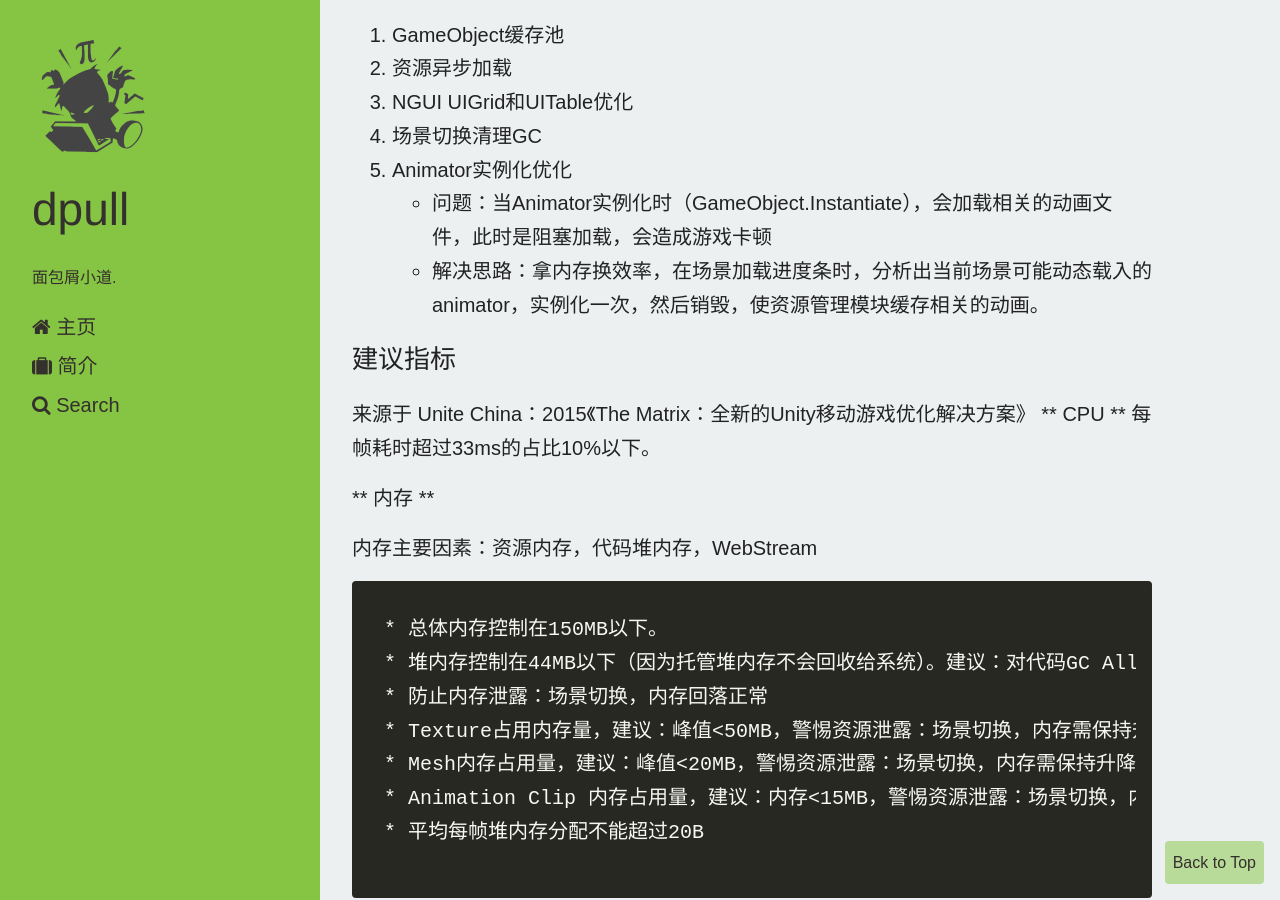
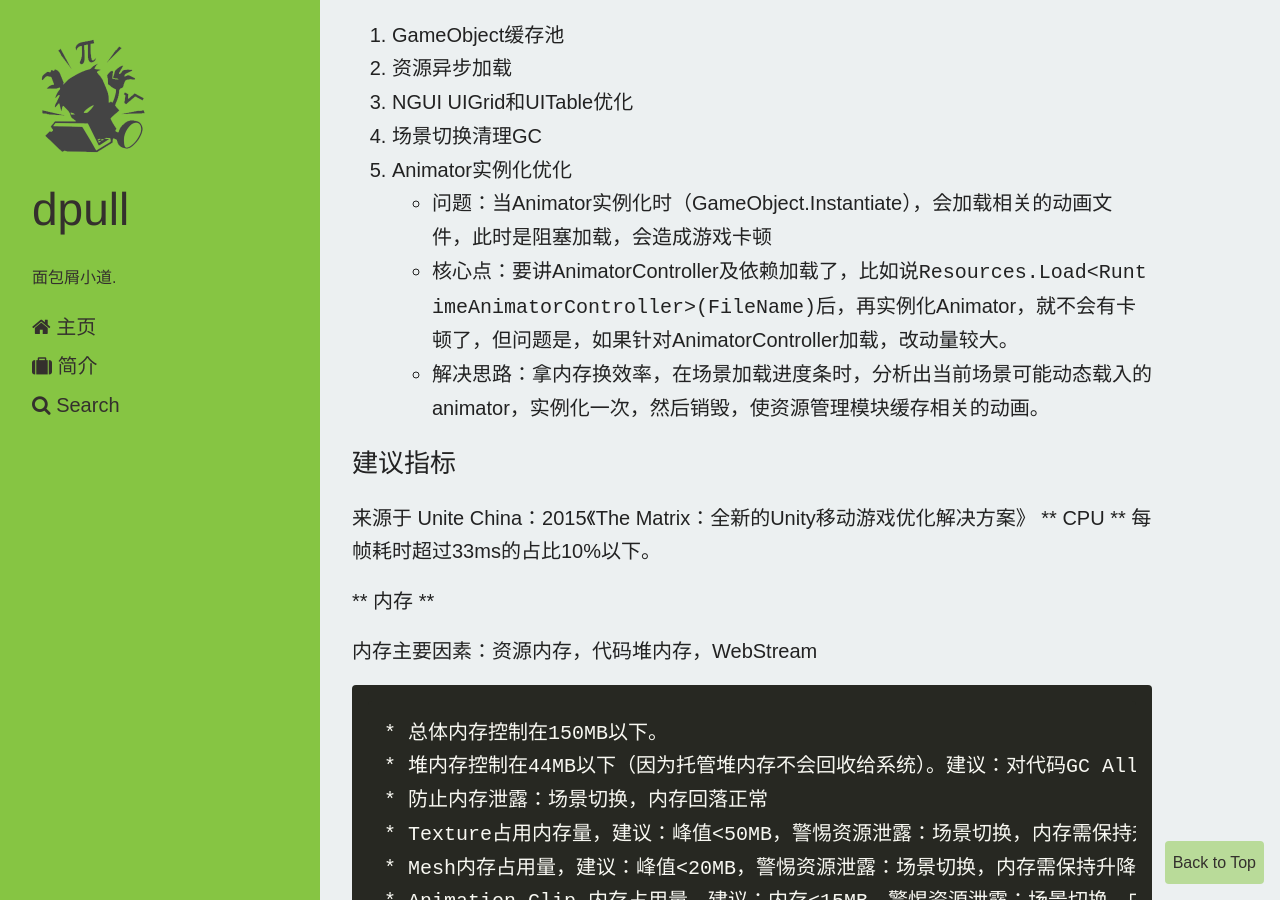
Before and after one commit to dpull/dpull.github.io, a Jekyll site: the page built from _posts/hero/2015-04-30-optimize.md, in a window 1280 px wide and 900 px high, scrolled down 817 px. Built offline with Jekyll 4.4.1, drawn with Linux system fonts in a browser that asks for light colours; nearby versions of some CDN libraries; Markdown is read by kramdown in place of the engine named in the settings; comment, search, counter and statistics services are not loaded.

Commit message:
更新思路

```diff
--- a/_posts/hero/2015-04-30-optimize.md
+++ b/_posts/hero/2015-04-30-optimize.md
@@ -28,6 +28,7 @@ tags: []
 1. 场景切换清理GC
 1. Animator实例化优化
 	* 问题：当Animator实例化时（GameObject.Instantiate），会加载相关的动画文件，此时是阻塞加载，会造成游戏卡顿
+	* 核心点：要讲AnimatorController及依赖加载了，比如说`Resources.Load<RuntimeAnimatorController>(FileName)`后，再实例化Animator，就不会有卡顿了，但问题是，如果针对AnimatorController加载，改动量较大。
 	* 解决思路：拿内存换效率，在场景加载进度条时，分析出当前场景可能动态载入的animator，实例化一次，然后销毁，使资源管理模块缓存相关的动画。
 
 
```
